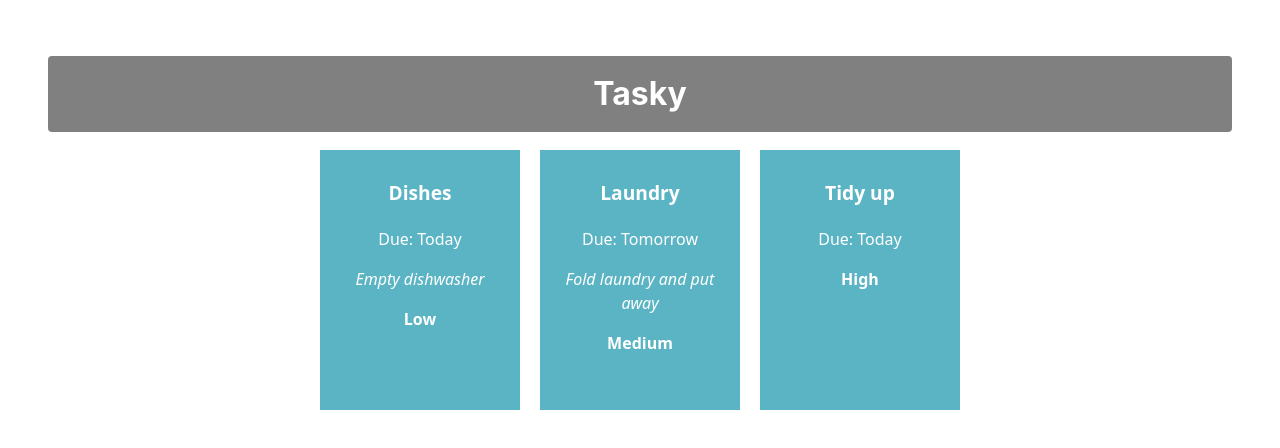
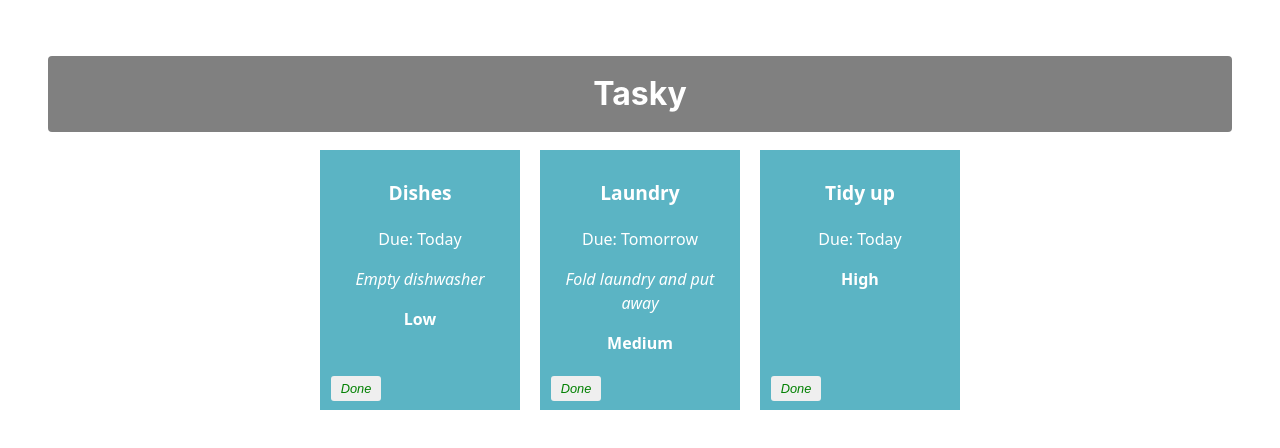
Before and after one commit to AstralCode19/react-basics-labs, a React (Vite) app in the folder tasky/: page / in a window 1280 px wide. Shown: the top 448 px of the page. Built offline with nearby package versions, Linux system fonts and the light colour scheme.

Commit message:
Mark task as done

```diff
--- a/tasky/src/App.css
+++ b/tasky/src/App.css
@@ -48,3 +48,20 @@ div {
 .priority {
   font-weight: bold;
 }
+
+button {
+  border: none;
+  border-radius: 3px;
+  font-style: italic;
+  font-size: 0.8em;
+  margin: 4px 6px;
+  width: 50px;
+  height: 25px;
+}
+
+.doneButton {
+  position: absolute;
+  bottom: 5px;
+  left: 5px;
+  color: green;
+}
--- a/tasky/src/App.jsx
+++ b/tasky/src/App.jsx
@@ -6,24 +6,33 @@ function App() {
 
   const [ taskState, setTaskState ] = useState({
     tasks: [
-      {id:1, title:"Dishes", description:"Empty dishwasher", deadline:"Today", priority:"Low"},
-      {id:2, title:"Laundry", description:"Fold laundry and put away", deadline:"Tomorrow", priority:"Medium"},
-      {id:3, title:"Tidy up", deadline:"Today", priority:"High"}
+      {id:1, title:"Dishes", description:"Empty dishwasher", deadline:"Today", priority:"Low", done: false},
+      {id:2, title:"Laundry", description:"Fold laundry and put away", deadline:"Tomorrow", priority:"Medium", done: false},
+      {id:3, title:"Tidy up", deadline:"Today", priority:"High", done: false}
     ]
   })
+
+  const doneHandler = (taskIndex) => {
+    const tasks = [...taskState.tasks];
+    tasks[taskIndex].done = !tasks[taskIndex].done;
+    setTaskState({tasks});
+    console.log(`${taskIndex} ${tasks[taskIndex].done}`);
+  }
 
 
   return (
     <div className="container">
       <h1>Tasky</h1>
 
-      {taskState.tasks.map((task) => (
+      {taskState.tasks.map((task, index) => (
         <Task
         title={task.title}
         description={task.description}
         deadline={task.deadline}
         key={task.id}
         priority={task.priority}
+        done={task.done}
+        markDone={() => doneHandler(index)}
         />
       ))}
 
--- a/tasky/src/components/Task.jsx
+++ b/tasky/src/components/Task.jsx
@@ -3,11 +3,13 @@ import React from 'react';
 const Task = (props) => {
 
     return (
-        <div className="card">
+        <div className="card" style={{backgroundColor: props.done ? 'lightgrey' : '#5bb4c4'}}>
             <p className="title">{props.title}</p>
             <p>Due: {props.deadline}</p>
             <p className="description">{props.description}</p>
             <p className="priority">{props.priority}</p>
+
+            <button onClick={props.markDone} className='doneButton'>Done</button>
         </div>
     )
 }
```
